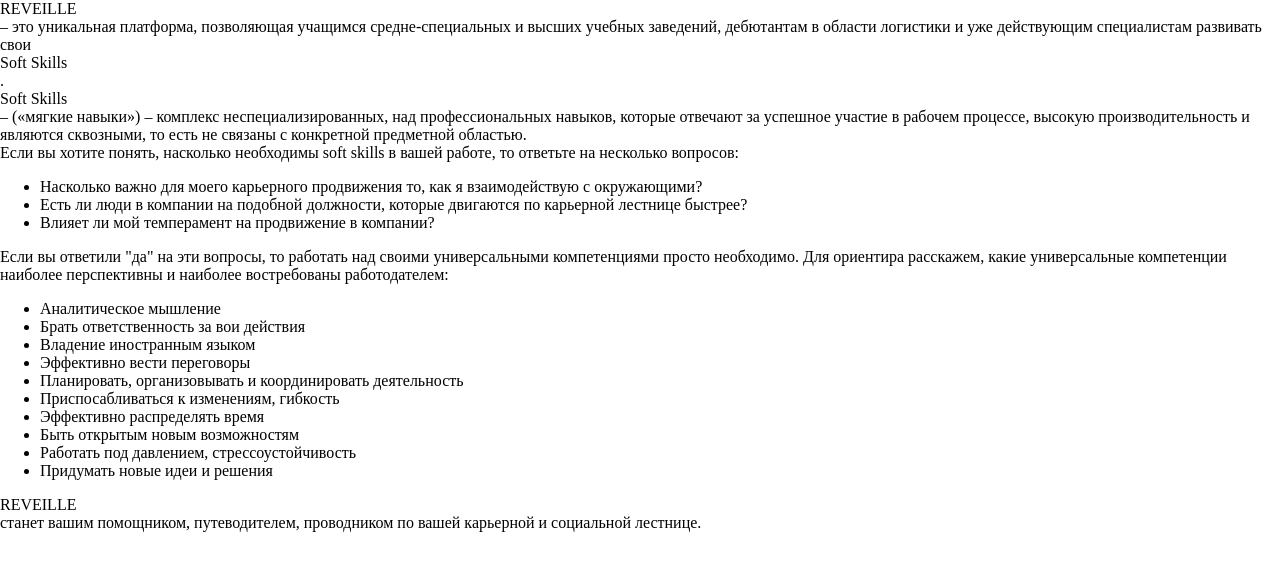
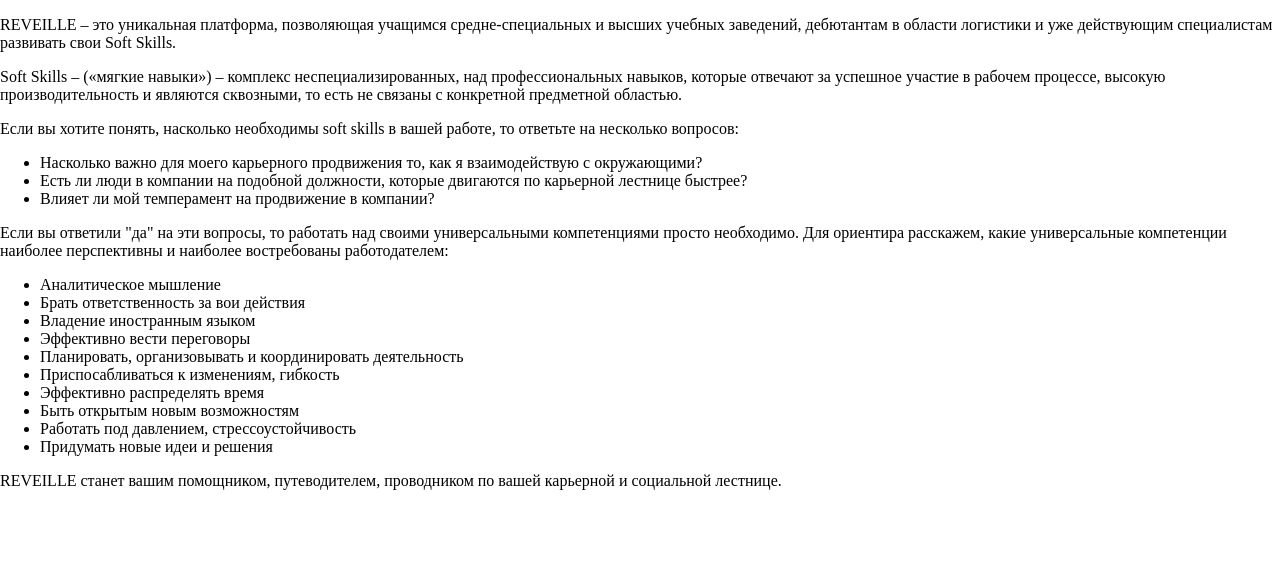
Before and after one commit to Vilnusov/Vilnusov.github.io, a plain HTML site: page about-us.html in a window 1280 px wide. Drawn offline with Linux system fonts and the light colour scheme.

Commit message:
Add files via upload

```diff
--- a/about-us.html
+++ b/about-us.html
@@ -9,15 +9,15 @@
 		<meta charset="UTF-8">
 	</head>
 	<body>
-        <div class="paragraph">
+        <p>
             <div class="bold-name">REVEILLE</div> – это уникальная платформа, позволяющая учащимся средне-специальных и высших учебных заведений, дебютантам в области логистики и уже действующим специалистам развивать свои <div class="bold-name">Soft Skills</div>.
-        </div>
-        <div class="paragraph">
+        </p>
+        <p>
             <div class="bold-name">Soft Skills</div> – («мягкие навыки») – комплекс неспециализированных, над профессиональных навыков, которые отвечают за успешное участие в рабочем процессе, высокую производительность и являются сквозными, то есть не связаны с конкретной предметной областью.
-        </div>
-        <div class="paragraph">
+        </p>
+        <p>
             Если вы хотите понять, насколько необходимы soft skills в вашей работе, то ответьте на несколько вопросов:
-        </div>
+        </p>
         <ul class="list">
             <li class="list_option">
                 Насколько важно для моего карьерного продвижения то, как я взаимодействую с окружающими?
@@ -29,9 +29,9 @@
                 Влияет ли мой темперамент на продвижение в компании?
             </li class="list_option">
         </ul>
-        <div class="paragraph">
+        <p>
             Если вы ответили "да" на эти вопросы, то работать над своими универсальными компетенциями просто необходимо. Для ориентира расскажем, какие универсальные компетенции наиболее перспективны и наиболее востребованы работодателем:
-        </div>
+        </p>
         <ul class="list">
             <li class="list_option">
                 Аналитическое мышление
@@ -64,8 +64,8 @@
                 Придумать новые идеи и решения
             </li>
         </ul>
-        <div class="paragraph">
+        <p>
             <div class="bold-name">REVEILLE</div> станет вашим помощником, путеводителем, проводником по вашей карьерной и социальной лестнице.
-        </div>
+        </p>
 	</body>
 </html>
--- a/css/main.css
+++ b/css/main.css
@@ -45,16 +45,17 @@ button {
 
 .mini {
   width: 720px;
-  height: 530px;
+  height: 550px;
 }
 
 .image-task {
   width: 400px;
-  margin: auto;
+  margin-left: 100px;
 }
 
 input {
   margin: 20px;
+  margin-left: 100px;
   border: 3px rgb(103, 146, 124) solid;
 }
 
@@ -70,3 +71,7 @@ body {
   overflow: hidden;
   padding: 0px 0px 10px 0px;
 }
+
+.bold-name {
+  display: inline;
+}
```
Also changed, not shown: index.html (+1 -1 lines).
